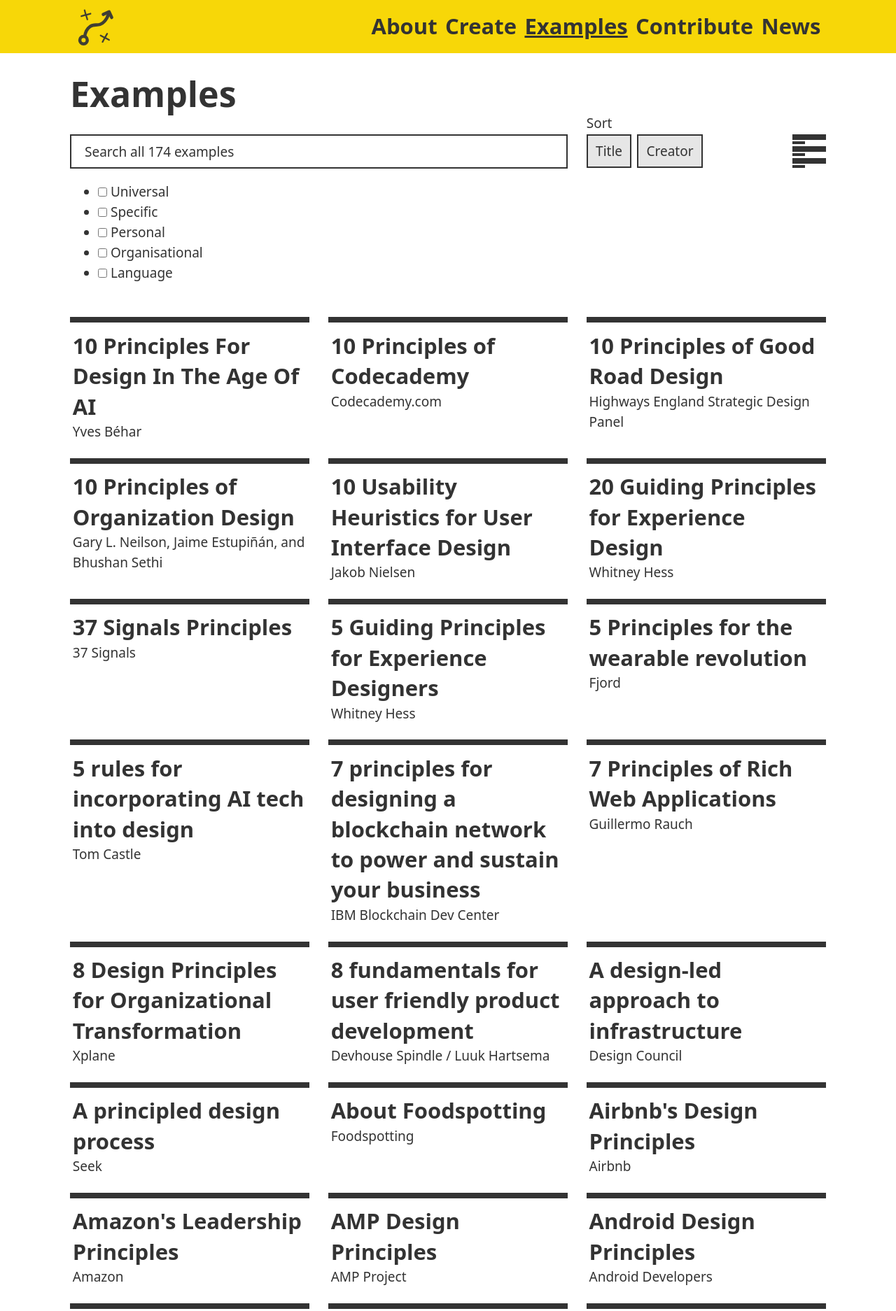
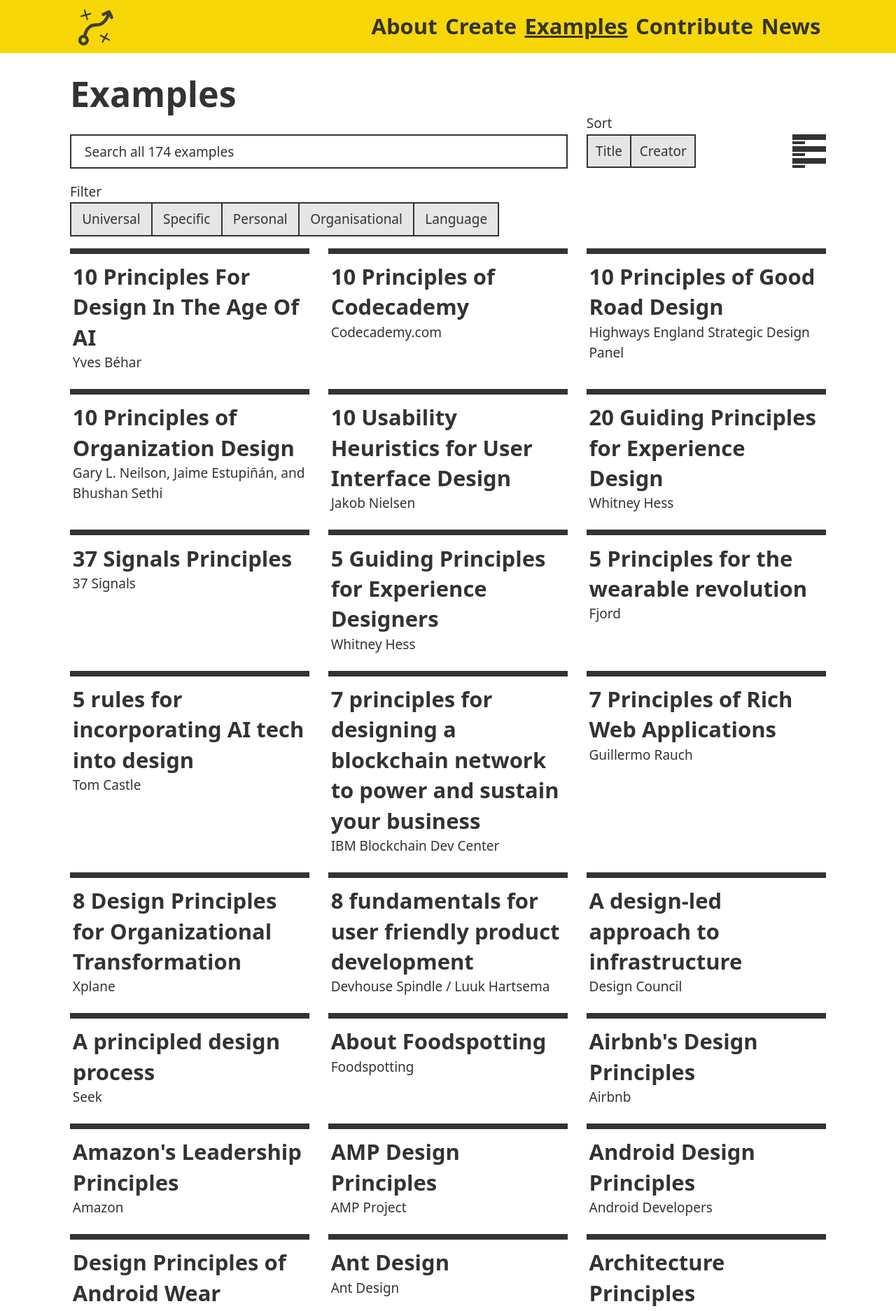
Before and after one commit to benbrignell/principles.design, a Jekyll site: the page built from _pages/examples.md, in a window 1280 px wide. Shown: the top 1874 px of the page at 70% size. Built offline with Jekyll 4.4.1, drawn with Linux system fonts in a browser that asks for light colours; comment, search, counter and statistics services are not loaded.

Commit message:
added sorting include, filter styles and mobile first filters

```diff
--- /dev/null
+++ b/_includes/sorting.html
@@ -0,0 +1,7 @@
+<span class="h4 sort-label">Sort</span>
+<span class="sort btn btn-secondary" data-sort="title">
+  Title <img src="{{site.baseurl}}/images/sort-arrow.svg" class="sort-arrow" alt="arrow indicating title sort order">
+</span>
+<span class="sort btn btn-secondary" data-sort="author">
+  Creator <img src="{{site.baseurl}}/images/sort-arrow.svg" class="sort-arrow" alt="arrow indicating creator sort order">
+</span>
--- a/_layouts/examples.html
+++ b/_layouts/examples.html
@@ -15,20 +15,17 @@
   <div class="wrapper">
     <input class="search" placeholder="Search all {{ site.examples.size }} examples"/>
     <div class="toggle">
-      <span class="h4 sort-label">Sort</span>
-      <span class="sort btn btn-secondary" style="margin-right: 0.4em;" data-sort="title">
-        Title <img src="{{site.baseurl}}/images/sort-arrow.svg" class="sort-arrow" alt="arrow indicating title sort order">
-      </span>
-      <span class="sort btn btn-secondary" data-sort="author">
-        Creator <img src="{{site.baseurl}}/images/sort-arrow.svg" class="sort-arrow" alt="arrow indicating creator sort order">
-      </span>
-
+      {% include sorting.html %}
       <a class="view-toggle" href="#"></a>
     </div>
   </div>
   <div class="wrapper">
     <div class="filters">
-      <ul>
+      <div class="hide-large">
+        {% include sorting.html %}
+      </div>
+      <span>Filter</span>
+      <ul class="filter-tags">
       <li>
         {% include tag-filter.html tag-name="universal"%}
       </li>
--- a/_sass/_scratch.scss
+++ b/_sass/_scratch.scss
@@ -46,7 +46,7 @@
   color: $black;
 }
 body.examples .tile a:visited {
-  color: lighten($black, 20%);
+  color: lighten($black, 30%);
 }
 body.examples .tile a:visited:hover {
   color: $black;
@@ -61,6 +61,51 @@
 body.examples .tile:hover {
   background: $primary;
 }
+
+
+/* filter tags */
+ul.filter-tags {
+  padding: 0;
+}
+ul.filter-tags li {
+  list-style: none;
+  float: left;
+}
+input[type="checkbox"] {
+    position: absolute;
+    opacity: 0;
+    & + label {
+        display: inline-block;
+        cursor: pointer;
+        user-select: none;
+        transition: all 0.3s ease-in-out;
+        padding: .4em .8em;
+        color: $black;
+        background-color: $silver;
+        border: solid $black;
+        border-width: 2px;
+        margin-right: -2px;
+        margin-bottom: -2px; /* offsets bottom border when tags wrap */
+        &:hover  {
+          background-color: darken($primary, 3%);
+        }
+        &:active, &:focus {
+          background-color: $primary;
+        }
+    }
+    &:checked + label {
+        background-color: $primary;
+        color:  $black;
+        &:hover, &:focus {
+          background-color: $primary;
+          color: $black;
+        }
+    }
+    &:active {
+        background-color: red;
+    }
+}
+
 hr {
     display: block;
     height: 1px;
@@ -83,9 +128,14 @@
   transition: all .2s ease-in-out;
 }
 
-.site-nav {
+.site-nav, div.filters {
   grid-column: auto / span 12;
 }
+div.filters span {
+  display: block;
+  width: 100%;
+}
+
 .site-nav ul {
   list-style: none;
   padding: 0;
@@ -202,6 +252,7 @@
 .site-header {
   height: 4em;
   min-height: 4em;
+  overflow: hidden;
 }
 div.page-content {
   background: $white;
@@ -222,17 +273,22 @@
 
 .sort-label {
   display: block;
+  float: left;
+  margin-top: 0;
+@media (min-width: $mq-m) {
   margin-top: -1.6em;
-  float: left;
+  display: inline;
+  }
 }
 
-.sort {
+.sort{
   display:inline-block;
   float: left;
   cursor: pointer;
   user-select: none;
   transition: all 0.3s ease-in-out;
-  max-width: 40%;
+  margin-right: -2px;
+  width: auto!important; /* overrides .btn utility class */
 }
 .sort-arrow {
   height: 0.8em;
@@ -313,7 +369,7 @@
   width: 100%;
 }
 
-input.search, div.filters {
+input.search {
   grid-column: auto / span 12;
   @media (min-width: $mq-m) {
         grid-column: auto / span 6;
@@ -335,6 +391,12 @@
         }
   }
 }
+div.hide-large {
+  display: inline-block;
+@media (min-width: $mq-m) {
+        display: none;
+    }
+  }
 input.search::placeholder {
   color: $black;
   font-weight: normal;
```
